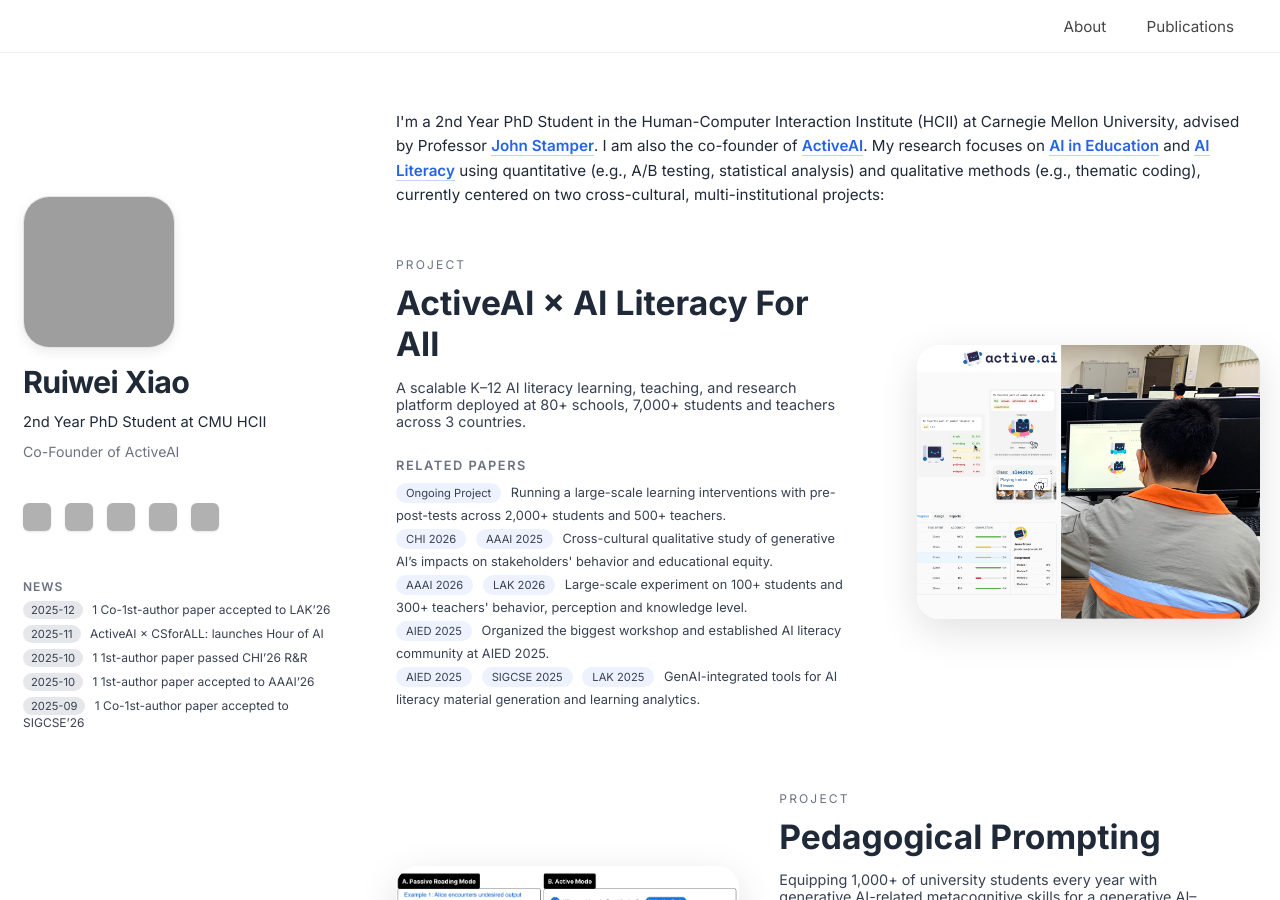
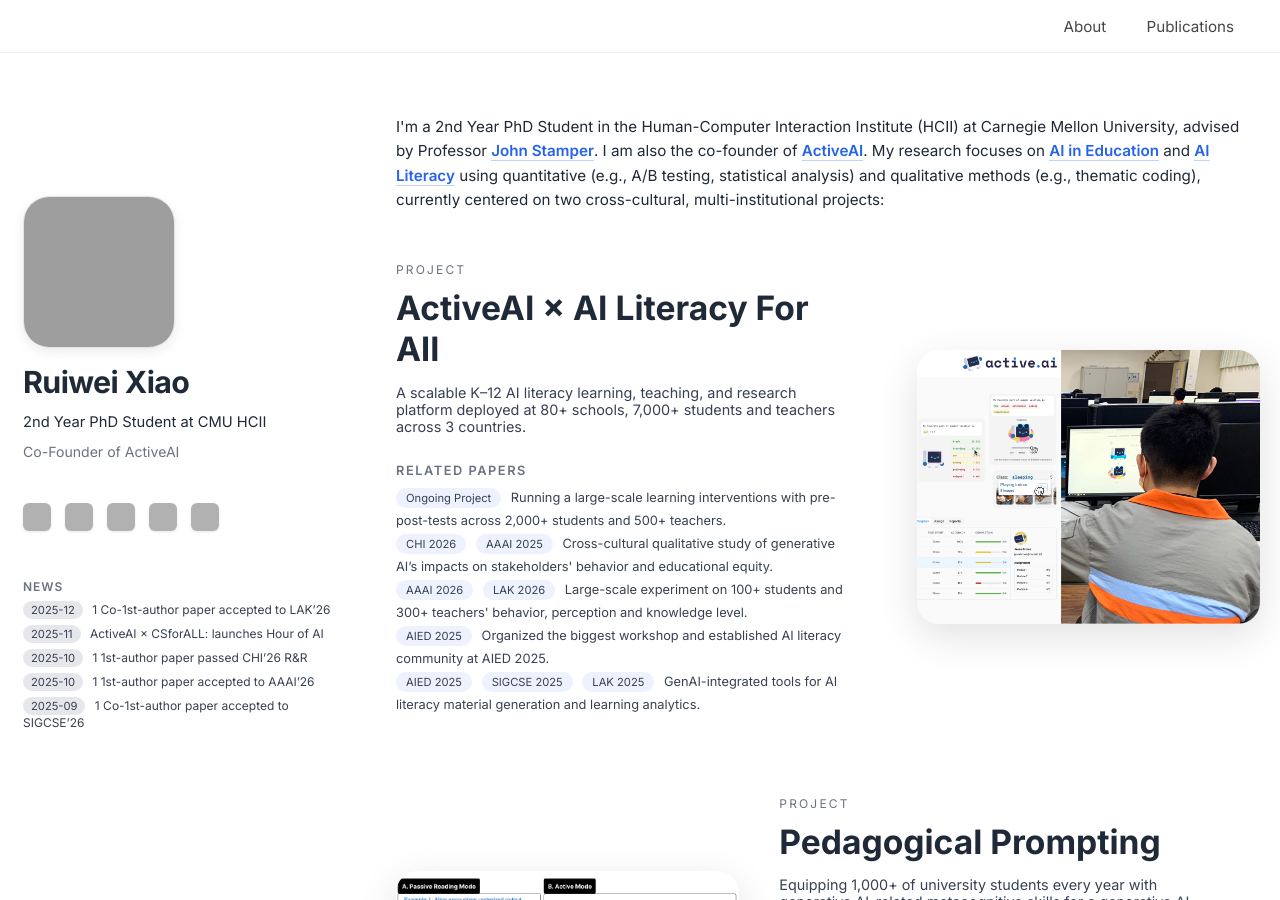
Before and after one commit to ruiwei-xiao/ruiwei-xiao.github.io, a Jekyll site: the page built from index.md, in a window 1280 px wide and 900 px high. Built offline with Jekyll 4.4.1, drawn with Linux system fonts in a browser that asks for light colours; grey boxes are pictures that could not be loaded.

Commit message:
Update style.css

```diff
--- a/assets/css/style.css
+++ b/assets/css/style.css
@@ -579,7 +579,7 @@
 }
 
 #about.about-section {
-  margin-top: 20px !important;  /* 或 0 / 10px，看你想多靠上 */
+  margin-top: 25px !important;  /* 或 0 / 10px，看你想多靠上 */
 }
 
 /* ----------------------------------------------------- */
```
